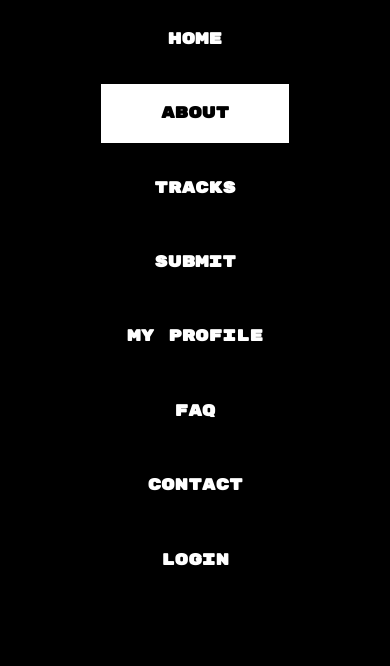
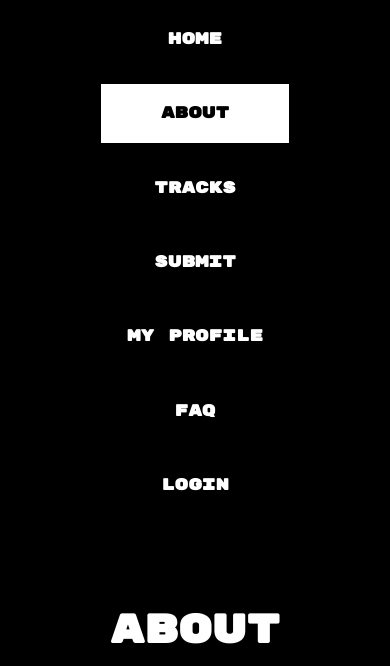
Before and after one commit to marliechorgan/dubvault, a website: page public/about.html in a window 390 px wide. Shown: the part 154-820 px from the top of the page. Drawn offline with Linux system fonts and the light colour scheme.

Commit message:
Mobile UI improvements, advanced code

```diff
--- a/public/about.html
+++ b/public/about.html
@@ -16,7 +16,6 @@
       <a href="/submit.html">Submit</a>
       <a href="/profile.html">My Profile</a>
       <a href="/faq.html">FAQ</a>
-      <a href="/contact.html">Contact</a>
       <a href="/login.html">Login</a>
     </nav>
   </header>
```
Also changed, not shown: public/contact.html (+0 -1 lines), public/profile.html (+0 -1 lines), public/register.html (+0 -1 lines), public/submit.html (+0 -1 lines), public/success.html (+0 -1 lines).
